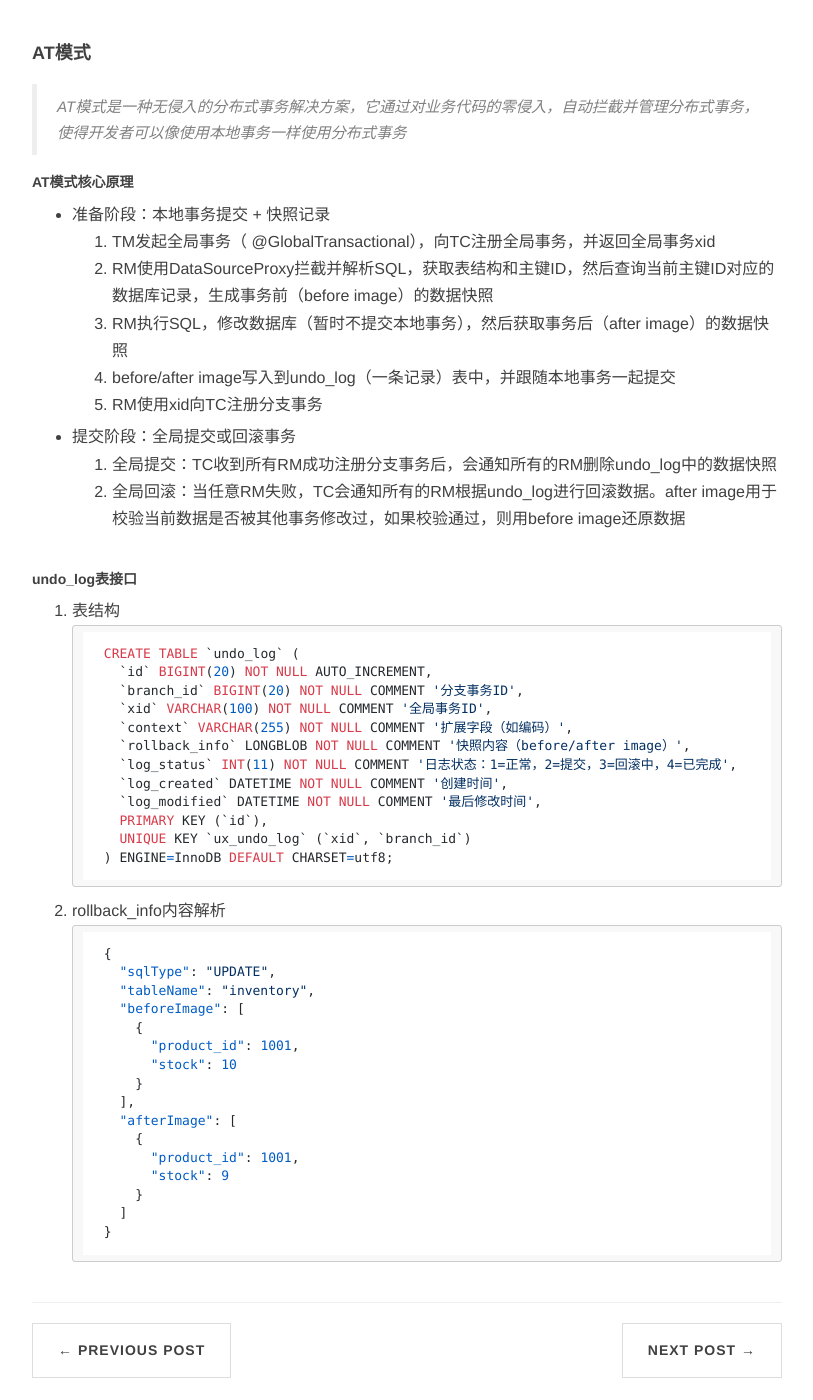
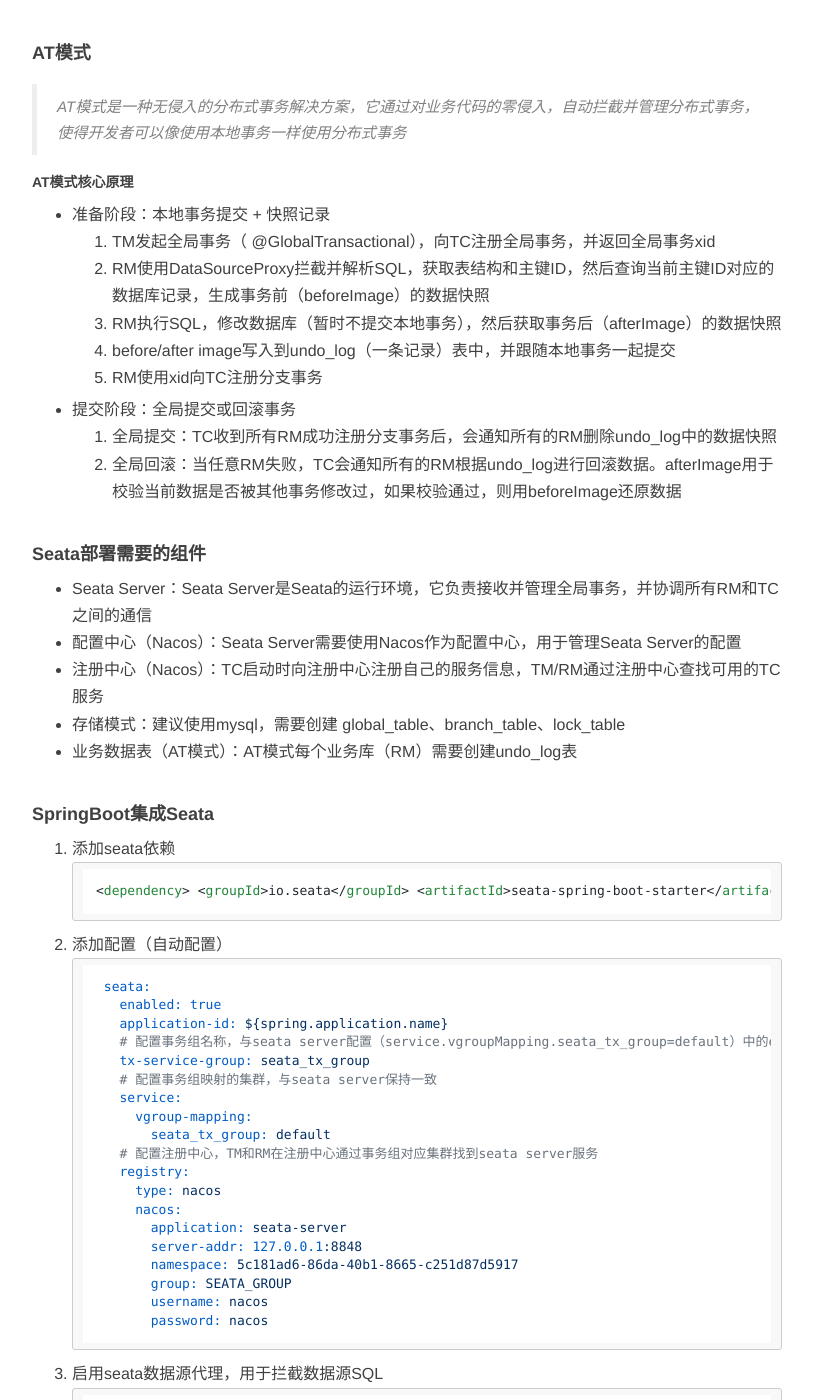
Before and after one commit to ZhouJianBoPro/ZhouJianBoPro.github.io, a Jekyll site: the page built from _posts/2025-05-27-基于Seata实现分布式事务.md, in a window 1280 px wide and 1400 px high, scrolled down 1032 px. Shown: the whole window, without its empty margins (233-1046 px from the left). Built offline with Jekyll 4.4.1, drawn with Linux system fonts in a browser that asks for light colours; nearby versions of some CDN libraries; comment, search, counter and statistics services are not loaded; some of the changed text lies outside the part shown.

Commit message:
基于Seata实现分布式事务

````diff
--- a/_posts/2025-05-27-基于Seata实现分布式事务.md
+++ b/_posts/2025-05-27-基于Seata实现分布式事务.md
@@ -33,46 +33,108 @@ tags: [concurrency]
 ##### AT模式核心原理
 - 准备阶段：本地事务提交 + 快照记录
   1. TM发起全局事务（ @GlobalTransactional），向TC注册全局事务，并返回全局事务xid
-  2. RM使用DataSourceProxy拦截并解析SQL，获取表结构和主键ID，然后查询当前主键ID对应的数据库记录，生成事务前（before image）的数据快照
-  3. RM执行SQL，修改数据库（暂时不提交本地事务），然后获取事务后（after image）的数据快照
+  2. RM使用DataSourceProxy拦截并解析SQL，获取表结构和主键ID，然后查询当前主键ID对应的数据库记录，生成事务前（beforeImage）的数据快照
+  3. RM执行SQL，修改数据库（暂时不提交本地事务），然后获取事务后（afterImage）的数据快照
   4. before/after image写入到undo_log（一条记录）表中，并跟随本地事务一起提交
   5. RM使用xid向TC注册分支事务
 - 提交阶段：全局提交或回滚事务
   1. 全局提交：TC收到所有RM成功注册分支事务后，会通知所有的RM删除undo_log中的数据快照
-  2. 全局回滚：当任意RM失败，TC会通知所有的RM根据undo_log进行回滚数据。after image用于校验当前数据是否被其他事务修改过，如果校验通过，则用before image还原数据
+  2. 全局回滚：当任意RM失败，TC会通知所有的RM根据undo_log进行回滚数据。afterImage用于校验当前数据是否被其他事务修改过，如果校验通过，则用beforeImage还原数据
 
-##### undo_log表接口
-1. 表结构
+#### Seata部署需要的组件
+- Seata Server：Seata Server是Seata的运行环境，它负责接收并管理全局事务，并协调所有RM和TC之间的通信
+- 配置中心（Nacos）：Seata Server需要使用Nacos作为配置中心，用于管理Seata Server的配置
+- 注册中心（Nacos）：TC启动时向注册中心注册自己的服务信息，TM/RM通过注册中心查找可用的TC服务
+- 存储模式：建议使用mysql，需要创建 global_table、branch_table、lock_table
+- 业务数据表（AT模式）：AT模式每个业务库（RM）需要创建undo_log表
+
+#### SpringBoot集成Seata
+1. 添加seata依赖
+    ```xml
+    <dependency>
+      <groupId>io.seata</groupId>
+      <artifactId>seata-spring-boot-starter</artifactId>
+      <version>1.6.1</version>
+    </dependency>
+    ```
+2. 添加配置（自动配置）
+    ```yaml
+    seata:
+      enabled: true
+      application-id: ${spring.application.name}
+      # 配置事务组名称，与seata server配置（service.vgroupMapping.seata_tx_group=default）中的eata_tx_group保持一致
+      tx-service-group: seata_tx_group
+      # 配置事务组映射的集群，与seata server保持一致
+      service:
+        vgroup-mapping:
+          seata_tx_group: default
+      # 配置注册中心，TM和RM在注册中心通过事务组对应集群找到seata server服务
+      registry:
+        type: nacos
+        nacos:
+          application: seata-server
+          server-addr: 127.0.0.1:8848
+          namespace: 5c181ad6-86da-40b1-8665-c251d87d5917
+          group: SEATA_GROUP
+          username: nacos
+          password: nacos
+    ```
+3. 启用seata数据源代理，用于拦截数据源SQL
+    ```java
+    @Configuration
+    public class DataSourceConfig {
+
+        @Bean
+        public DataSource dataSource(DataSourceProperties dataSourceProperties) {
+
+            // 使用HikariDataSource初始化数据源。
+            HikariDataSource dataSource = dataSourceProperties.initializeDataSourceBuilder().type(HikariDataSource.class).build();
+
+            // 使用Seata的DataSourceProxy代理数据源
+            return new DataSourceProxy(dataSource);
+        }
+    }
+    ```
+4. 定义事务管理器（@GlobalTransactional），开始测试事务
+    ```java
+    @Service
+    public class SeataServiceImpl implements ISeataService {
+
+        @Resource
+        private ISysUserService sysUserService;
+
+        @Resource
+        private ISysRoleService sysRoleService;
+
+        @Autowired
+        private DataSource dataSource;
+
+        @GlobalTransactional(rollbackFor = Exception.class)
+        @Override
+        public void testTransaction() {
+
+            System.out.println("DataSource type: " + dataSource.getClass().getName());
+
+            System.out.println("TC XID = " + RootContext.getXID());
+
+            // 会插入成功
+            sysRoleService.testSave();
+
+            // 会抛出异常
+            sysUserService.testSave();
+        }
+    }
+    ```
+5. RM事务参与者新增undo_log表，用于存储事务前后快照
     ```sql
     CREATE TABLE `undo_log` (
-      `id` BIGINT(20) NOT NULL AUTO_INCREMENT,
-      `branch_id` BIGINT(20) NOT NULL COMMENT '分支事务ID',
-      `xid` VARCHAR(100) NOT NULL COMMENT '全局事务ID',
-      `context` VARCHAR(255) NOT NULL COMMENT '扩展字段（如编码）',
-      `rollback_info` LONGBLOB NOT NULL COMMENT '快照内容（before/after image）',
-      `log_status` INT(11) NOT NULL COMMENT '日志状态：1=正常，2=提交，3=回滚中，4=已完成',
-      `log_created` DATETIME NOT NULL COMMENT '创建时间',
-      `log_modified` DATETIME NOT NULL COMMENT '最后修改时间',
-      PRIMARY KEY (`id`),
-      UNIQUE KEY `ux_undo_log` (`xid`, `branch_id`)
-    ) ENGINE=InnoDB DEFAULT CHARSET=utf8;
+      `branch_id` bigint NOT NULL COMMENT 'branch transaction id',
+      `xid` varchar(100) NOT NULL COMMENT 'global transaction id',
+      `context` varchar(128) NOT NULL COMMENT 'undo_log context,such as serialization',
+      `rollback_info` longblob NOT NULL COMMENT 'rollback info',
+      `log_status` int NOT NULL COMMENT '0:normal status,1:defense status',
+      `log_created` datetime(6) NOT NULL COMMENT 'create datetime',
+      `log_modified` datetime(6) NOT NULL COMMENT 'modify datetime',
+      UNIQUE KEY `ux_undo_log` (`xid`,`branch_id`)
+    ) ENGINE=InnoDB DEFAULT CHARSET=utf8mb3 COMMENT='AT transaction mode undo table';
     ```
-2. rollback_info内容解析
-    ```json
-    {
-      "sqlType": "UPDATE",
-      "tableName": "inventory",
-      "beforeImage": [
-        {
-          "product_id": 1001,
-          "stock": 10
-        }
-      ],
-      "afterImage": [
-        {
-          "product_id": 1001,
-          "stock": 9
-        }
-      ]
-    }
-    ```
````
Also changed, not shown: _posts/2025-03-20-SpringBoot启动过程及源码解析.md (+3 -2 lines), _posts/2025-05-29-SpringBoot加载Nacos配置源码解析.md (added, +11 -0 lines).
